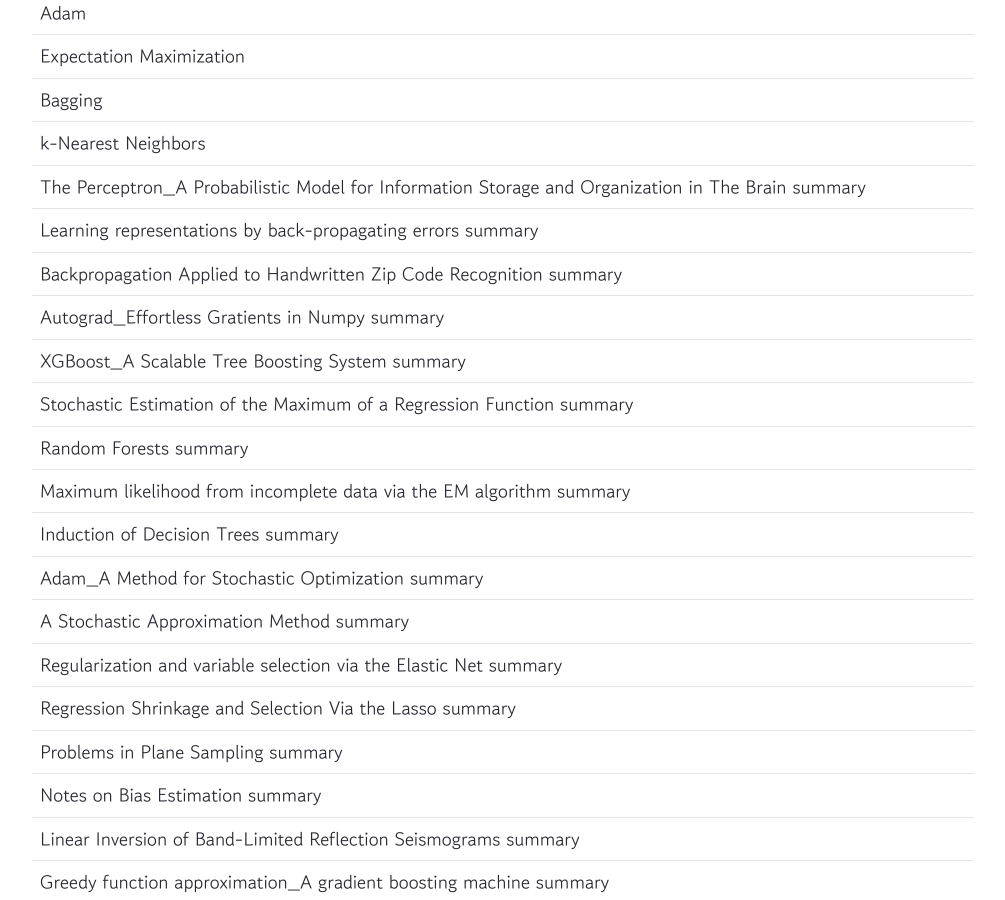
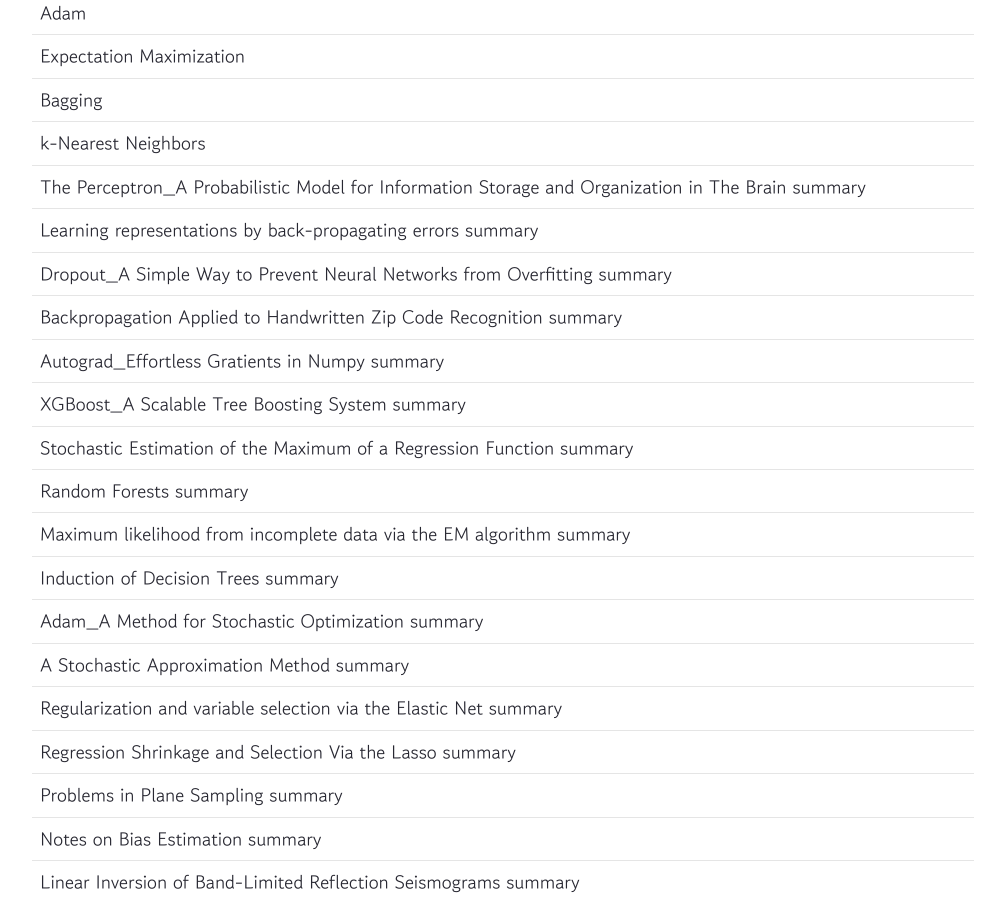
Before and after one commit to hey-brian/hey-brian.github.io, a Jekyll site: the page built from pages/lists.md, in a window 1280 px wide and 900 px high, scrolled down 381 px. Shown: the whole window, without its empty margins (137-1142 px from the left). Built offline with Jekyll 4.4.1, drawn with Linux system fonts in a browser that asks for light colours; some of the changed lines change nothing that is shown.

Commit message:
20230628 Dropout created

```diff
--- /dev/null
+++ b/_notes/Public/Dropout.md
@@ -0,0 +1,41 @@
+---
+title: Dropout
+feed: show
+date : 2023-04-27
+tags : [📝️/🌲️, ML]
+comments: true
+---
+
+# 1. Introduction
+### 1.1 ✂️TL;DR
+- 신경망의 과적합 문제를 완화하기 위해 학습 과정에서 일부 뉴런을 무작위로 비활성화하는 정규화 기법
+
+### 1.2 🎓Paper summary
+- [[Dropout_A Simple Way to Prevent Neural Networks from Overfitting summary]]
+
+### 1.3 🔗Useful links
+- [Wikipedia](https://en.wikipedia.org/wiki/Dilution_(neural_networks))
+
+# 2. How It Works
+### 2.1 🔑Key
+- 학습 과정에서 일부 뉴런을 랜덤하게 비활성화시켜 출력 값을 조정하고 가중치를 업데이트
+- 비활성화된 뉴런은 신호를 전달하지 않으며, 이를 통해 다른 뉴런들이 독립적으로 학습
+- 테스트 시에는 모든 뉴런을 사용하여 예측 수행
+
+![](/attachments/Pasted_image_20230628071318_watermarked.jpeg)
+
+(\### image from [Dropout: A Simple Way to Prevent Neural Networks from Overfitting(2014)](http://jmlr.org/papers/v15/srivastava14a.html))
+
+# 3. Pros and Cons
+### 3.1 😄Pros
+- 과적합을 줄이고 모델의 일반화 성능을 향상 가능
+- 신경망이 앙상블 효과를 가지게 되어 모델의 안정성 향상
+- 계산 비용을 감소시키면서 모델의 효율성을 향상
+
+### 3.2 😅Cons
+- 학습 시에 비활성화된 뉴런들로 인해 효율 저하 가능
+- 테스트 시에는 모든 뉴런을 사용하여 예측하므로 계산 비용이 증가 가능
+- 일부 정보가 제거되기 때문에 작은 데이터셋에서는 성능 저하 발생 가능
+
+
+_끝_
--- /dev/null
+++ b/_notes/Public/Dropout_A Simple Way to Prevent Neural Networks from Overfitting summary.md
@@ -0,0 +1,30 @@
+---
+title: Dropout_A Simple Way to Prevent Neural Networks from Overfitting summary
+feed: hide
+date : 2023-03-31
+time : 23:20:12
+tags : [summary]
+format: list
+comments: true
+---
+
+![](/attachments/Screenshot_2023-03-31_at_112144_PM_watermarked.jpeg)
+
+(\### image from [Dropout: A Simple Way to Prevent Neural Networks from Overfitting(2014)](http://jmlr.org/papers/v15/srivastava14a.html))
+
+Dropout이라는 새로운 정규화 기술을 제안하며 이를 사용하여 딥 네트워크의 과적합을 방지하는 방법을 설명한다.
+
+# Key Insights and Lessons Learned
+- Dropout은 네트워크의 일부 뉴런을 임의로 선택하여 해당 뉴런의 출력을 0으로 만든다.(무작위로 일부 뉴런을 제거). 이를 통해 각 뉴런의 중요성을 분산시키고(다양한 부분 집합에서 학습 유도) 과적합을 방지할 수 있다.(일반화 성능을 향상).
+- Dropout은 모델의 일반화 능력을 향상시키고 다양한 데이터에서 일관된 성능을 보이며, 다른 정규화 기술들과 효과적으로 결합할 수 있다.
+- Dropout은 효과적인 regularization 기법이지만, Dropout 확률 값의 선택 및 네트워크 구조와의 상호작용을 고려해야 한다.
+- Dropout은 모델 학습 시간이 더 오래 걸릴 수 있지만, 일반화 성능을 향상시켜 모델 성능을 향상시킬 수 있다.
+
+# Related papers
+- Goodfellow, I., Bengio, Y., & Courville, A. (2016). Deep learning (Vol. 1). MIT press.
+- He, K., Zhang, X., Ren, S., & Sun, J. (2016). Deep residual learning for image recognition. In Proceedings of the IEEE conference on computer vision and pattern recognition (pp. 770-778).
+- Kingma, D. P., & Ba, J. (2015). Adam: A method for stochastic optimization. arXiv preprint arXiv:1412.6980.
+- LeCun, Y., Bottou, L., Bengio, Y., & Haffner, P. (1998). Gradient-based learning applied to document recognition. Proceedings of the IEEE, 86(11), 2278-2324.
+- Zeiler, M. D., & Fergus, R. (2014). Visualizing and understanding convolutional networks. In European conference on computer vision (pp. 818-833).
+
+_끝_
--- a/_notes/Public/List.md
+++ b/_notes/Public/List.md
@@ -88,6 +88,11 @@
 - [The Perceptron: A Probabilistic Model for Information Storage and Organization in The Brain(1958)](https://citeseerx.ist.psu.edu/viewdoc/summary?doi=10.1.1.588.3775) #CiteSeerX _by_ Rosenblatt,
 	- 📝[[The Perceptron_A Probabilistic Model for Information Storage and Organization in The Brain summary]]
 
+### [[Dropout]]
+---
+- [Dropout: A Simple Way to Prevent Neural Networks from Overfitting(2014)](http://jmlr.org/papers/v15/srivastava14a.html) #JMLR _by_ Srivastava, Hinton, Krizhevsky, Sutskever, and Salakhutdinov,
+	- 📝[[Dropout_A Simple Way to Prevent Neural Networks from Overfitting summary]]
+
 ### [[Decision Trees]] #supervised
 ---
 - [Induction of Decision Trees(1986)](https://link.springer.com/article/10.1007/BF00116251) #Springer _by_ Quinlan,
```
Also changed, not shown: attachments/Pasted_image_20230628071318_watermarked.jpeg (added), attachments/Screenshot_2023-03-31_at_112144_PM_watermarked.jpeg (added).
